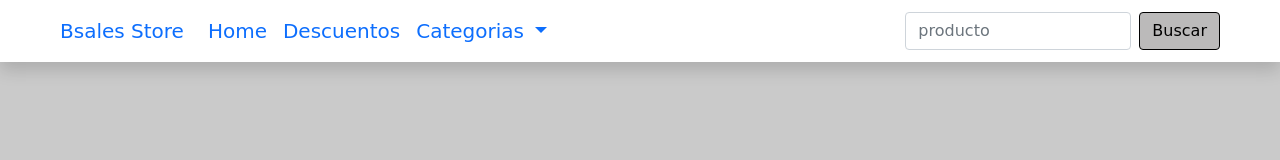
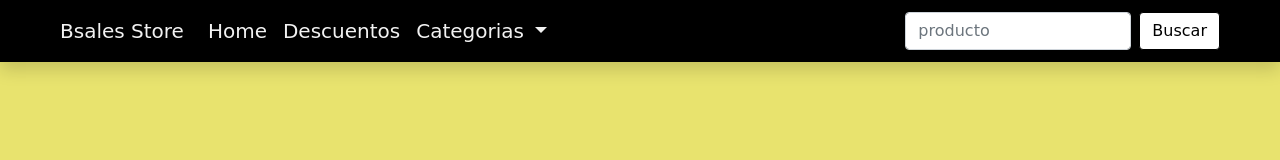
Before and after one commit to sebas-cam/bsales-store, a plain HTML site: page index.html in a window 1280 px wide. Drawn offline with nearby package versions, Linux system fonts and the light colour scheme; some packages are replaced by stand-ins of ours; no server answers; a script that the page names is missing; a web font is replaced by a local one.

Commit message:
Update style.css

```diff
--- a/assets/style.css
+++ b/assets/style.css
@@ -4,19 +4,20 @@ body{
     margin: 0;
     font-family: 'Hubballi', cursive;
     font-size: 20px;
-    background-color: rgb(202, 202, 202);
+    background-color: rgb(232, 227, 110);
 }
 
 .navbar{
+    background-color: rgb(0, 0, 0);
+}
+
+#btn-search{
     background-color: rgb(255, 255, 255);
-}
-#btn-search{
-    background-color: rgb(187, 186, 186);
     color: rgb(0, 0, 0);
     border: 1px solid rgb(0, 0, 0);
 }
 #btn-search:hover{
-    background-color: rgb(82, 82, 82);
+    background-color: rgb(34, 34, 34);
     color: rgb(250, 250, 250);
     border: 1px solid rgb(0, 0, 0);
 }
@@ -27,3 +28,6 @@ body{
 .card{
     max-width: 300px;
 }
+.shadow-hover{
+    color: rgb(242, 242, 242);
+}
```
